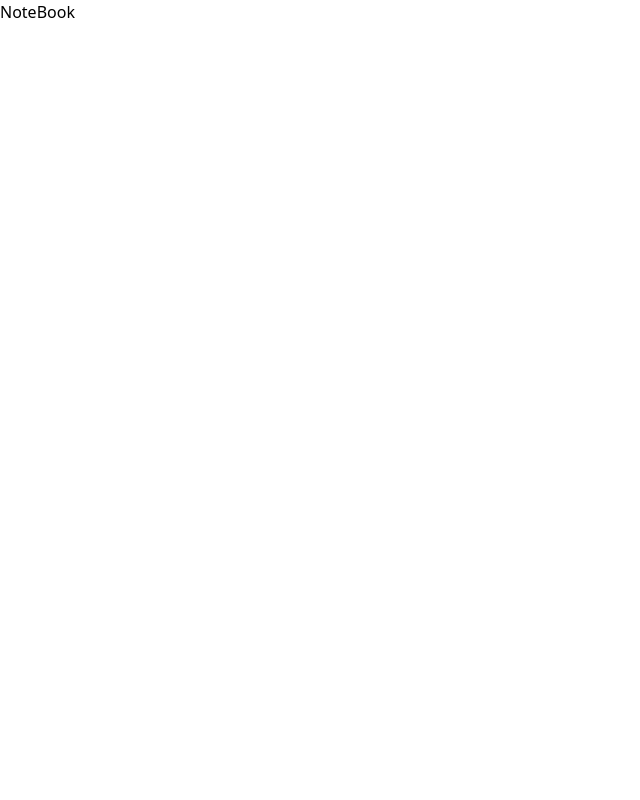
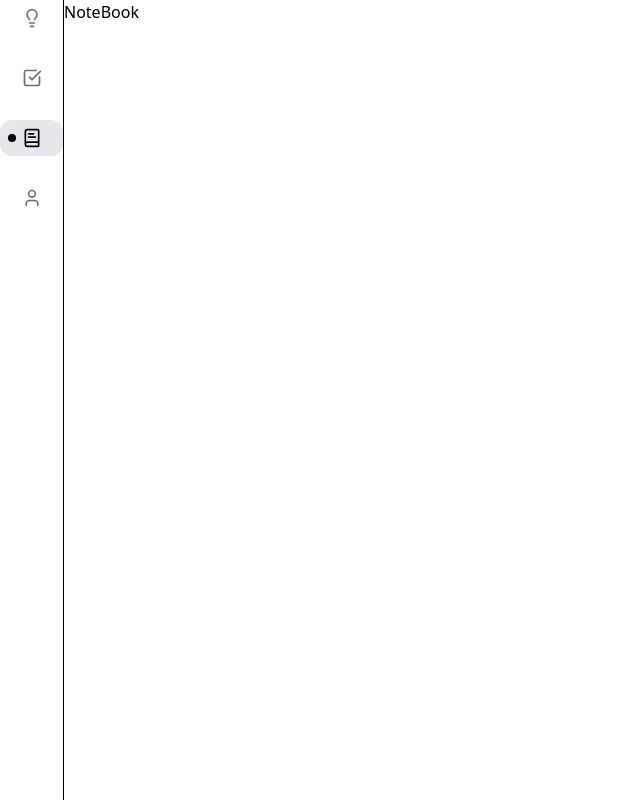
Before and after one commit to HaswanthTamil/CollabBoard, a Next.js app in the folder frontend/: page /notebook in a window 1280 px wide. Shown: the whole page, without its empty margins (0-640 px from the left). Built offline with nearby package versions, Linux system fonts and the light colour scheme.

Commit message:
Add feat/navpanel.

```diff
--- a/frontend/package.json
+++ b/frontend/package.json
@@ -10,6 +10,7 @@
   },
   "dependencies": {
     "@tailwindcss/postcss": "^4.1.8",
+    "clsx": "^2.1.1",
     "framer-motion": "^12.16.0",
     "lucide-react": "^0.512.0",
     "next": "15.3.3",
--- a/frontend/src/app/layout.tsx
+++ b/frontend/src/app/layout.tsx
@@ -1,5 +1,6 @@
 import type { Metadata } from "next"
 import "../styles/globals.css"
+import NavPanel from "@/components/NavPanel"
 
 export const metadata: Metadata = {
   title: "CollabBoard",
@@ -16,7 +17,12 @@ export default function RootLayout({
 }>) {
   return (
     <html lang="en">
-      <body>{children}</body>
+      <body>
+        <div className="flex">
+          <NavPanel />
+          <main className="flex-1 md:ml-16">{children}</main>
+        </div>
+      </body>
     </html>
   )
 }
--- /dev/null
+++ b/frontend/src/components/NavPanel.tsx
@@ -0,0 +1,66 @@
+"use client"
+
+import { usePathname, useRouter } from "next/navigation"
+import { motion } from "framer-motion"
+import { Lightbulb, CheckSquare, BookText, User } from "lucide-react"
+import clsx from "clsx"
+
+const navItems = [
+  { label: "Ideas", icon: Lightbulb, href: "/ideaboard" },
+  { label: "Projects", icon: CheckSquare, href: "/projectboard" },
+  { label: "Notebook", icon: BookText, href: "/notebook" },
+  { label: "Account", icon: User, href: "/account" },
+]
+
+const NavPanel = () => {
+  const router = useRouter()
+  const pathname = usePathname()
+
+  return (
+    <nav
+      role="navigation"
+      aria-label="Primary navigation"
+      className="md:fixed md:left-0 md:top-0 md:h-full md:w-16 md:flex-col fixed bottom-0 w-full h-16 z-50 bg-white border-t md:border-r md:border-t-0 flex items-center justify-around md:justify-start md:gap-6"
+    >
+      {navItems.map(({ label, icon: Icon, href }) => {
+        const isActive = pathname === href
+
+        return (
+          <button
+            key={label}
+            type="button"
+            onClick={() => router.push(href)}
+            aria-current={isActive ? "page" : undefined}
+            aria-label={label}
+            className={clsx(
+              "relative flex flex-col md:flex-row items-center justify-center gap-1 rounded-xl p-2 transition-colors md:w-full focus:outline-none focus-visible:ring-2 focus-visible:ring-offset-2 focus-visible:ring-indigo-500",
+              isActive
+                ? "bg-gray-200 text-black"
+                : "text-gray-500 hover:bg-gray-100",
+            )}
+          >
+            {isActive && (
+              <motion.div
+                layoutId="active-dot"
+                className={clsx(
+                  "absolute bg-black rounded-full",
+                  "md:left-2 md:top-1/2 md:-translate-y-1/2 md:h-2 md:w-2",
+                  "bottom-0 h-2 w-2 md:bottom-auto md:right-auto",
+                )}
+                aria-hidden="true"
+              />
+            )}
+            <Icon
+              className={clsx("h-5 w-5", isActive ? "text-black" : "")}
+              aria-hidden="true"
+              focusable="false"
+            />
+            <span className="text-[10px] md:hidden">{label}</span>
+          </button>
+        )
+      })}
+    </nav>
+  )
+}
+
+export default NavPanel
```
Also changed, not shown: 1 other file (tests, documents, lock files or other folders).
